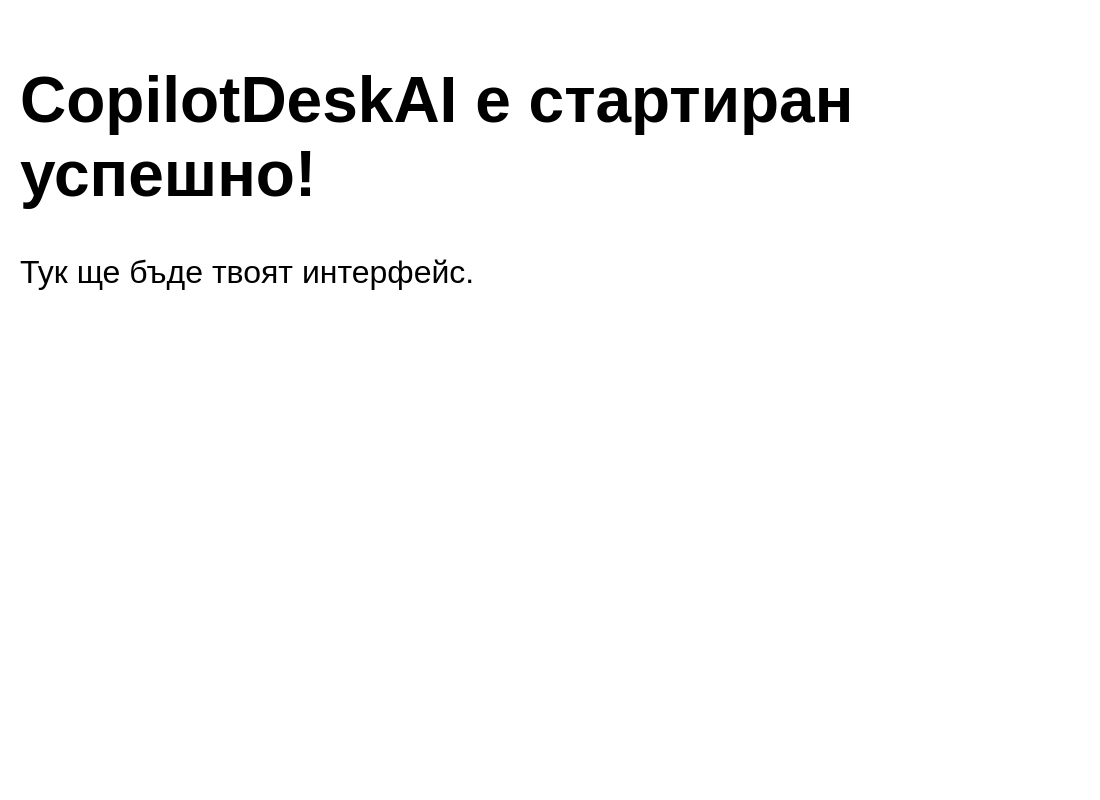
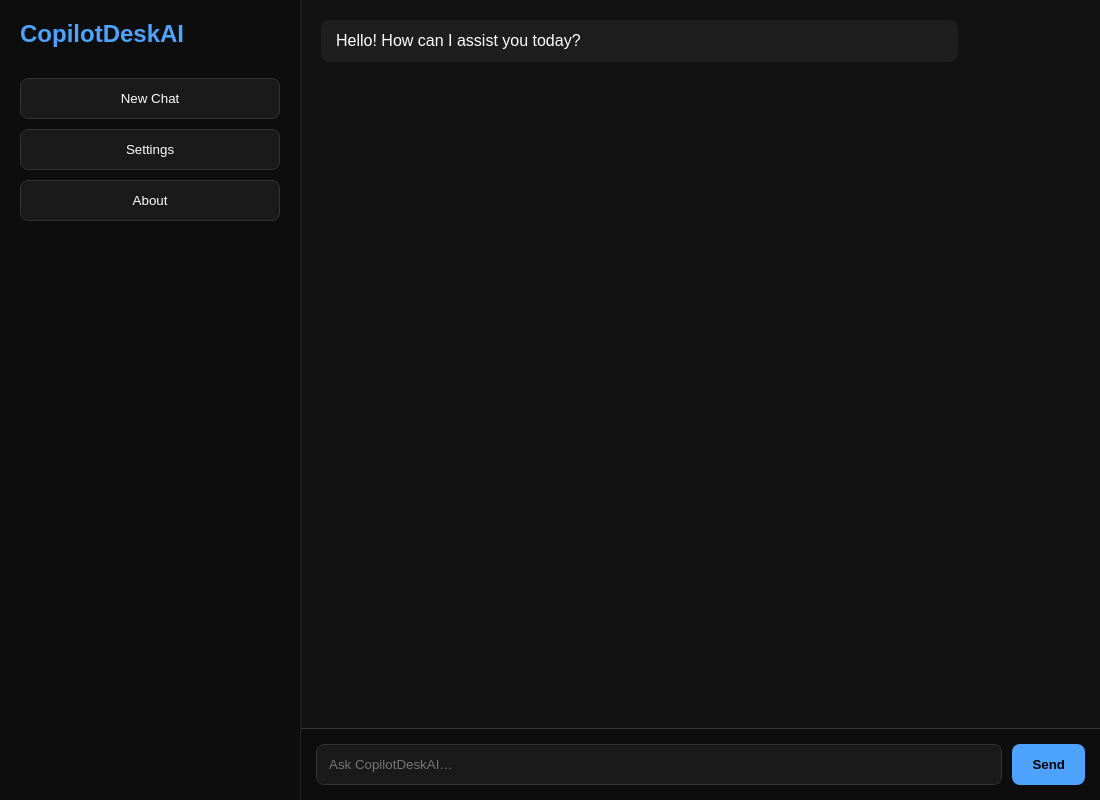
Before and after one commit to aleksandarpashomov-bit/CopilotDesk, an Electron app: page app/renderer/index.html in a window 1100 px wide. Drawn offline with Linux system fonts and the light colour scheme.

Commit message:
Update index.html

```diff
--- a/app/renderer/index.html
+++ b/app/renderer/index.html
@@ -1,20 +1,149 @@
 <!DOCTYPE html>
-<html>
+<html lang="en">
 <head>
-  <meta charset="UTF-8">
+    <meta charset="UTF-8" />
+    <meta name="viewport" content="width=device-width, initial-scale=1.0" />
     <title>CopilotDeskAI</title>
     <style>
         body {
-      background: #ffffff;
             margin: 0;
+            padding: 0;
+            background: #111;
+            color: #fff;
+            font-family: Arial, sans-serif;
+            display: flex;
+            height: 100vh;
+        }
+
+        /* Sidebar */
+        .sidebar {
+            width: 260px;
+            background: #0d0d0d;
+            border-right: 1px solid #222;
             padding: 20px;
-      font-family: Arial;
-      font-size: 32px;
+            display: flex;
+            flex-direction: column;
+        }
+
+        .sidebar h2 {
+            margin-top: 0;
+            color: #4ea3ff;
+        }
+
+        .sidebar button {
+            background: #1a1a1a;
+            border: 1px solid #333;
+            color: #fff;
+            padding: 12px;
+            margin-top: 10px;
+            border-radius: 8px;
+            cursor: pointer;
+        }
+
+        .sidebar button:hover {
+            background: #333;
+        }
+
+        /* Chat Area */
+        .chat-container {
+            flex: 1;
+            display: flex;
+            flex-direction: column;
+            background: #121212;
+        }
+
+        .messages {
+            flex: 1;
+            padding: 20px;
+            overflow-y: auto;
+        }
+
+        .input-bar {
+            border-top: 1px solid #333;
+            padding: 15px;
+            display: flex;
+            background: #0d0d0d;
+        }
+
+        .input-bar input {
+            flex: 1;
+            padding: 12px;
+            background: #1a1a1a;
+            color: white;
+            border: 1px solid #333;
+            border-radius: 8px;
+        }
+
+        .input-bar button {
+            margin-left: 10px;
+            padding: 12px 20px;
+            background: #4ea3ff;
+            color: #000;
+            border: none;
+            border-radius: 8px;
+            cursor: pointer;
+            font-weight: bold;
+        }
+
+        .input-bar button:hover {
+            background: #82c3ff;
+        }
+
+        /* Chat bubble */
+        .bubble {
+            background: #1e1e1e;
+            padding: 12px 15px;
+            border-radius: 8px;
+            margin-bottom: 10px;
+            max-width: 80%;
+        }
+
+        .user {
+            background: #4ea3ff;
+            color: #000;
+            margin-left: auto;
         }
     </style>
 </head>
 <body>
-  <h1>CopilotDeskAI е стартиран успешно!</h1>
-  <p>Тук ще бъде твоят интерфейс.</p>
+
+    <div class="sidebar">
+        <h2>CopilotDeskAI</h2>
+        <button>New Chat</button>
+        <button>Settings</button>
+        <button>About</button>
+    </div>
+
+    <div class="chat-container">
+        <div class="messages" id="messages">
+            <div class="bubble">Hello! How can I assist you today?</div>
+        </div>
+        <div class="input-bar">
+            <input id="userInput" placeholder="Ask CopilotDeskAI…" />
+            <button onclick="sendMessage()">Send</button>
+        </div>
+    </div>
+
+<script>
+function sendMessage() {
+    const input = document.getElementById("userInput");
+    const msgBox = document.getElementById("messages");
+
+    if (input.value.trim() === "") return;
+
+    // Add user's bubble
+    const userBubble = document.createElement("div");
+    userBubble.className = "bubble user";
+    userBubble.textContent = input.value;
+    msgBox.appendChild(userBubble);
+
+    // Scroll to bottom
+    msgBox.scrollTop = msgBox.scrollHeight;
+
+    // Clear input
+    input.value = "";
+}
+</script>
+
 </body>
 </html>
```
Lines whose indentation alone changed are shown as unchanged.
